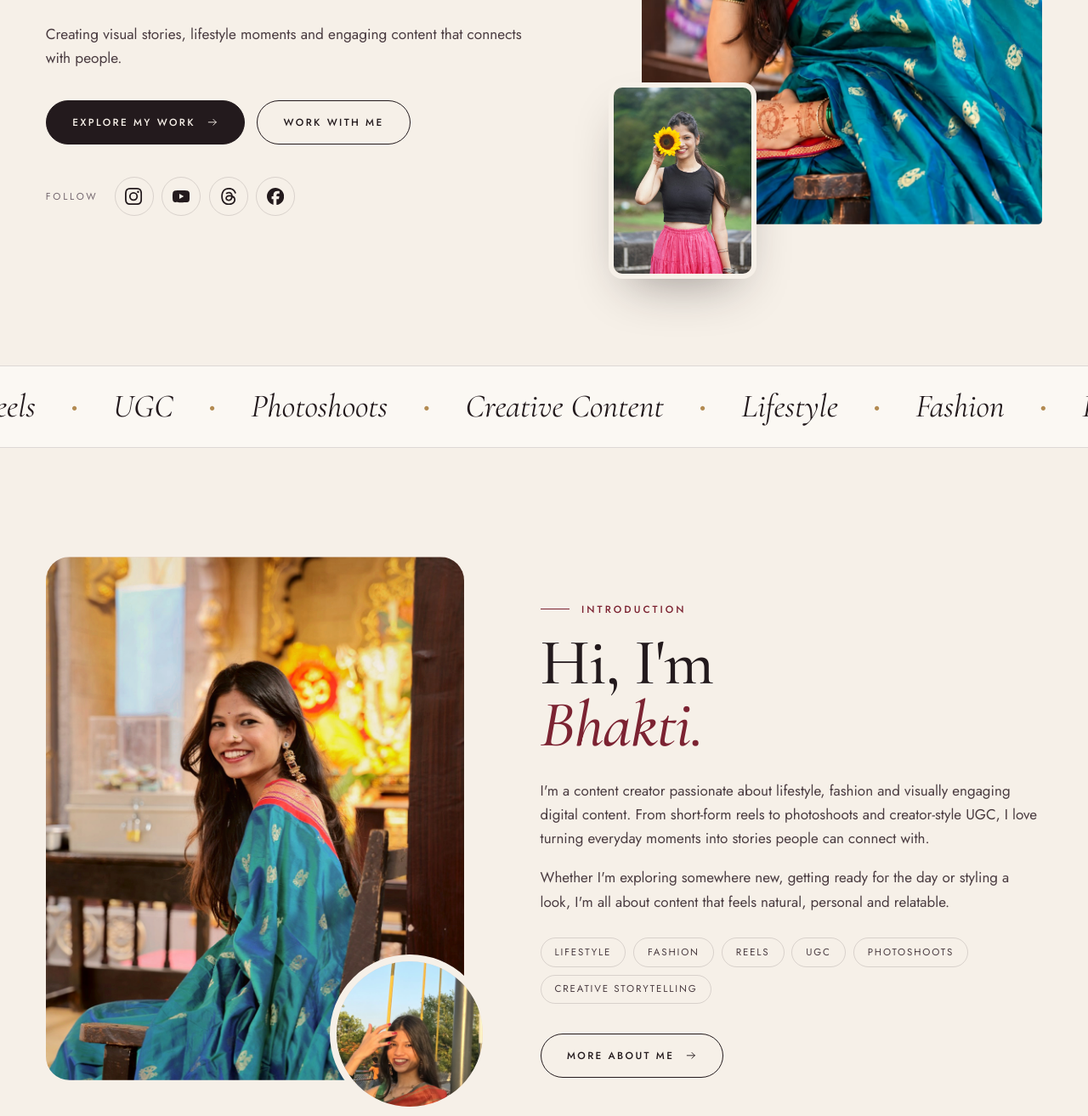
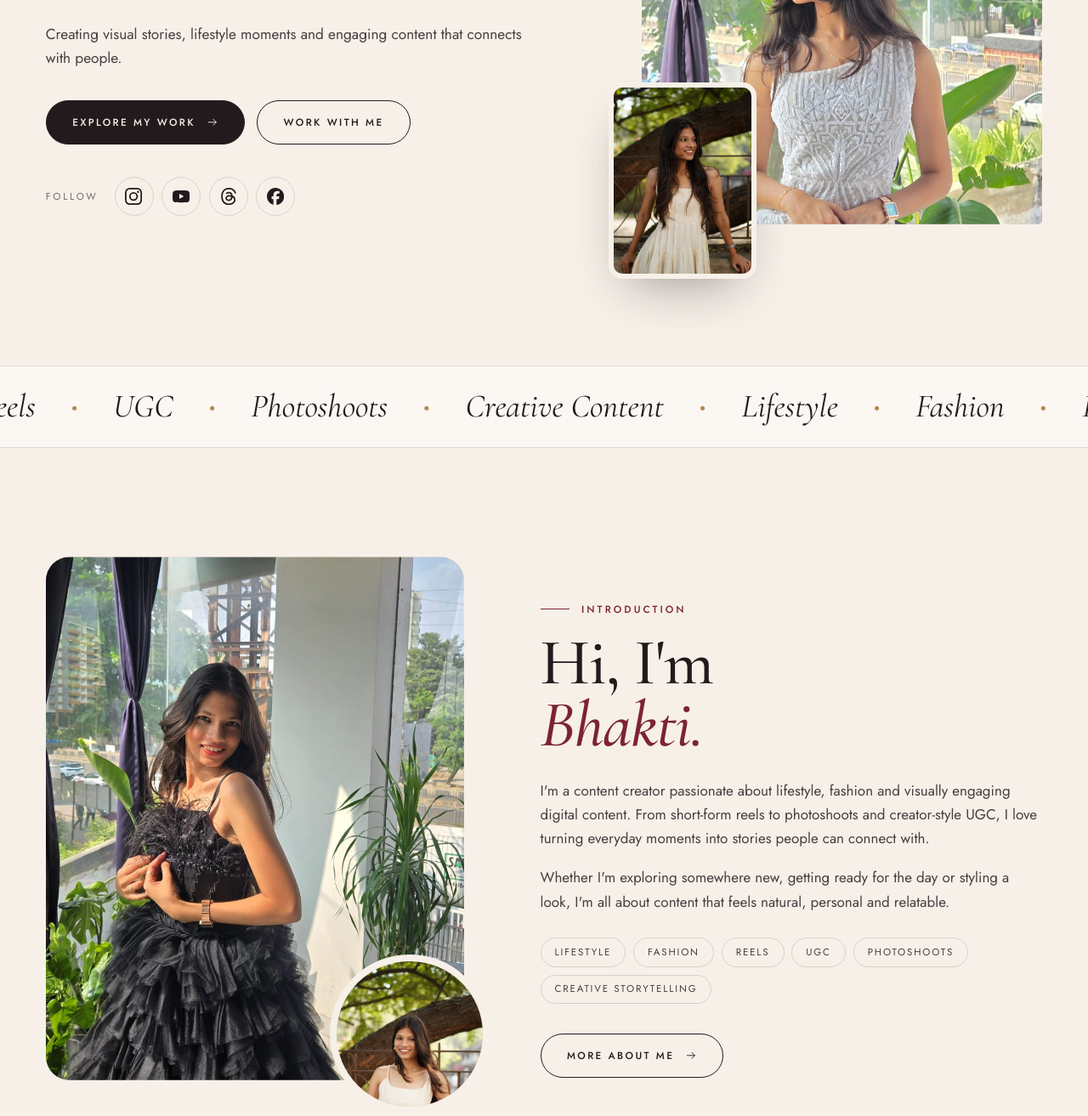
Before and after one commit to developer-bhakti/itz_bhaktiii10_portfolio, a plain HTML site: page index.html in a window 1280 px wide. Shown: the part 478-1791 px from the top of the page at 85% size. Drawn offline with nearby package versions, Linux system fonts and the light colour scheme.

Commit message:
updated shoot section

```diff
--- a/index.html
+++ b/index.html
@@ -88,10 +88,10 @@
 
     <div class="hero-visual">
       <figure class="hero-arch reveal-img">
-        <img src="img/ganpatiimg2.jpeg.jpeg" alt="Bhakti seated in a teal silk saree, smiling down with her hand in her hair, in warm golden light" width="1024" height="1536" fetchpriority="high" decoding="async">
+        <img src="img/dore5.jpeg" alt="Bhakti smiling in a white beaded one-shoulder gown beside purple curtains and a sunlit window" style="object-position:50% 25%" width="901" height="1600" fetchpriority="high" decoding="async">
       </figure>
       <figure class="hero-inset reveal" style="--delay:.5s">
-        <img src="img/shivajipool3.jpeg.jpeg" alt="Bhakti holding a sunflower over one eye, smiling" width="1080" height="1616" loading="eager" decoding="async">
+        <img src="img/campshoot3.jpeg" alt="Bhakti in a cream pleated dress leaning against a stone wall under a big tree, smiling to the side" style="object-position:50% 22%" width="902" height="1600" loading="eager" decoding="async">
       </figure>
       <div class="hero-badge reveal" style="--delay:.7s" aria-hidden="true">
         <svg class="badge-ring" viewBox="0 0 120 120" focusable="false">
@@ -118,10 +118,10 @@
   <div class="container intro-grid">
     <div class="intro-media">
       <figure class="intro-photo reveal-img">
-        <img src="img/ganpatiimg4.jpeg.jpeg" alt="Bhakti smiling over her shoulder in a teal saree, seated on a wooden chair" width="1024" height="1536" loading="lazy" decoding="async">
+        <img src="img/dore6.jpeg" alt="Bhakti smiling in a black ruffled tulle gown with a feathered bodice, beside tall windows and plants" style="object-position:50% 75%" width="901" height="1600" loading="lazy" decoding="async">
       </figure>
       <figure class="intro-photo intro-photo--sm reveal" style="--delay:.3s">
-        <img src="img/redsaree3.jpeg.jpeg" alt="Bhakti smiling at the camera in a red saree on a sunlit bridge" width="720" height="1280" loading="lazy" decoding="async">
+        <img src="img/campshoot8.jpeg" alt="Bhakti smiling in a cream spaghetti-strap dress with her arms resting on a stone wall, under a large leaning tree" style="object-position:50% 18%" width="902" height="1600" loading="lazy" decoding="async">
       </figure>
     </div>
     <div class="intro-copy">
```
